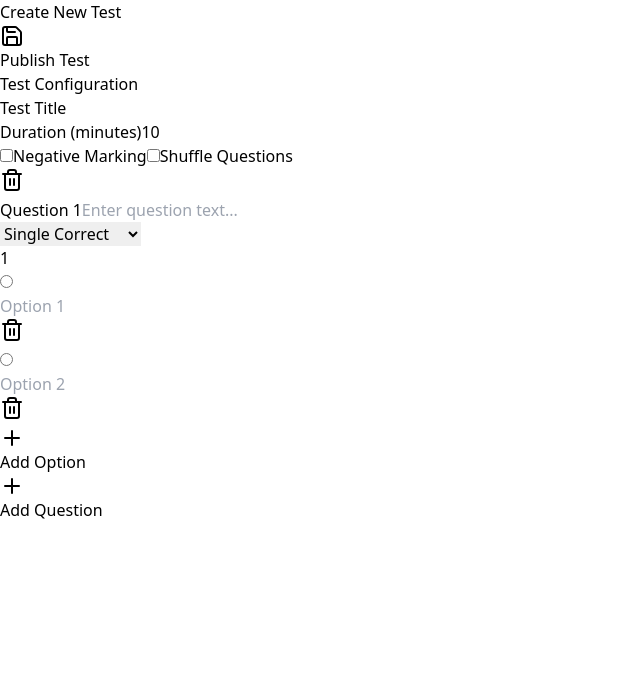
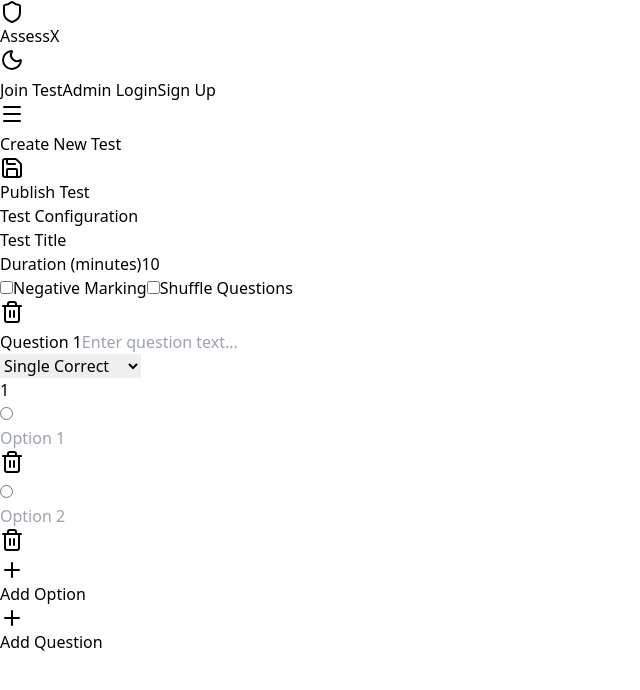
Before and after one commit to 04shubham7/AssessX, a React (Vite) app in the folder client/: page /admin/create-test in a window 1280 px wide. Shown: the top 690 px of the page, without its empty margins (0-640 px from the left). Built offline with nearby package versions, Linux system fonts and the light colour scheme; no server answers.

Commit message:
feat(ui): update app routing, global theme context and navbar

```diff
--- a/client/src/App.jsx
+++ b/client/src/App.jsx
@@ -15,11 +15,17 @@ import WaitingRoom from './pages/Student/WaitingRoom';
 import ExamPortal from './pages/Student/ExamPortal';
 import ResultSummary from './pages/Student/ResultSummary';
 
+import { ThemeProvider } from './context/ThemeContext';
+import Navbar from './components/Navbar';
+
 const App = () => {
   return (
+    <ThemeProvider>
       <SocketProvider>
         <Router>
-        <div className="min-h-screen bg-gray-50 text-gray-900 font-sans">
+          <div className="min-h-screen bg-gray-50 dark:bg-gray-900 text-gray-900 dark:text-white font-sans transition-colors duration-300">
+            <Navbar />
+            <div className="pt-16"> {/* Add padding for fixed navbar */}
               <Routes>
                 <Route path="/" element={<LandingPage />} />
 
@@ -44,8 +50,10 @@ const App = () => {
                 <Route path="*" element={<Navigate to="/" />} />
               </Routes>
             </div>
+          </div>
         </Router>
       </SocketProvider>
+    </ThemeProvider>
   );
 };
 
--- /dev/null
+++ b/client/src/components/Navbar.jsx
@@ -0,0 +1,120 @@
+import React from 'react';
+import { Link, useNavigate, useLocation } from 'react-router-dom';
+import { useTheme } from '../context/ThemeContext';
+import { Sun, Moon, LogOut, Shield, Menu, X } from 'lucide-react';
+import { useState } from 'react';
+
+const Navbar = () => {
+    const { isDarkMode, toggleTheme } = useTheme();
+    const navigate = useNavigate();
+    const location = useLocation();
+    const [isMenuOpen, setIsMenuOpen] = useState(false);
+
+    const isAdmin = localStorage.getItem('adminToken');
+    const adminName = localStorage.getItem('adminName');
+
+    const handleLogout = () => {
+        localStorage.removeItem('adminToken');
+        localStorage.removeItem('adminName');
+        navigate('/auth/login');
+    };
+
+    const isExamPage = location.pathname.startsWith('/exam/attempt');
+
+    // Don't show navbar on actual exam attempt page to prevent distractions/exit
+    if (isExamPage) return null;
+
+    return (
+        <nav className="fixed w-full z-50 bg-white/80 dark:bg-gray-900/80 backdrop-blur-md border-b border-gray-100 dark:border-gray-800 transition-colors duration-300">
+            <div className="max-w-7xl mx-auto px-4 sm:px-6 lg:px-8">
+                <div className="flex justify-between items-center h-16">
+
+                    {/* Logo */}
+                    <Link to="/" className="flex items-center space-x-2">
+                        <Shield className="h-8 w-8 text-indigo-600 dark:text-indigo-400" />
+                        <span className="text-xl font-bold bg-clip-text text-transparent bg-gradient-to-r from-indigo-600 to-purple-600 dark:from-indigo-400 dark:to-purple-400">
+                            AssessX
+                        </span>
+                    </Link>
+
+                    {/* Desktop Actions */}
+                    <div className="hidden md:flex items-center space-x-6">
+                        <button
+                            onClick={toggleTheme}
+                            className="p-2 rounded-full hover:bg-gray-100 dark:hover:bg-gray-800 text-gray-600 dark:text-gray-300 transition-colors"
+                        >
+                            {isDarkMode ? <Sun className="w-5 h-5" /> : <Moon className="w-5 h-5" />}
+                        </button>
+
+                        {isAdmin ? (
+                            <div className="flex items-center space-x-4">
+                                <span className="text-sm font-medium text-gray-700 dark:text-gray-300">
+                                    {adminName}
+                                </span>
+                                <Link to="/admin/dashboard" className="text-sm font-medium text-gray-600 dark:text-gray-300 hover:text-indigo-600 dark:hover:text-indigo-400">
+                                    Dashboard
+                                </Link>
+                                <button
+                                    onClick={handleLogout}
+                                    className="flex items-center px-4 py-2 text-sm font-medium text-white bg-red-500 hover:bg-red-600 rounded-full transition-colors"
+                                >
+                                    <LogOut className="w-4 h-4 mr-2" /> Logout
+                                </button>
+                            </div>
+                        ) : (
+                            <div className="flex items-center space-x-4">
+                                <Link to="/student" className="text-sm font-medium text-gray-600 dark:text-gray-300 hover:text-indigo-600 dark:hover:text-indigo-400">
+                                    Join Test
+                                </Link>
+                                <Link to="/auth/login" className="text-sm font-medium text-gray-600 dark:text-gray-300 hover:text-indigo-600 dark:hover:text-indigo-400">
+                                    Admin Login
+                                </Link>
+                                <Link to="/auth/register" className="px-4 py-2 text-sm font-medium text-white bg-indigo-600 hover:bg-indigo-700 rounded-full transition-colors">
+                                    Sign Up
+                                </Link>
+                            </div>
+                        )}
+                    </div>
+
+                    {/* Mobile Menu Button */}
+                    <div className="md:hidden flex items-center">
+                        <button
+                            onClick={() => setIsMenuOpen(!isMenuOpen)}
+                            className="p-2 text-gray-600 dark:text-gray-300"
+                        >
+                            {isMenuOpen ? <X /> : <Menu />}
+                        </button>
+                    </div>
+                </div>
+            </div>
+
+            {/* Mobile Menu */}
+            {isMenuOpen && (
+                <div className="md:hidden bg-white dark:bg-gray-900 border-t border-gray-100 dark:border-gray-800 px-4 pt-2 pb-4 space-y-2">
+                    <div className="flex justify-between items-center py-2">
+                        <span className="text-sm text-gray-500 dark:text-gray-400">Theme</span>
+                        <button onClick={toggleTheme} className="p-2 text-gray-600 dark:text-gray-300">
+                            {isDarkMode ? <Sun className="w-5 h-5" /> : <Moon className="w-5 h-5" />}
+                        </button>
+                    </div>
+
+                    {isAdmin ? (
+                        <>
+                            <div className="text-sm font-bold text-gray-900 dark:text-white py-2">{adminName}</div>
+                            <Link to="/admin/dashboard" className="block w-full text-left py-2 text-gray-600 dark:text-gray-300">Dashboard</Link>
+                            <button onClick={handleLogout} className="w-full text-left py-2 text-red-500 font-medium">Logout</button>
+                        </>
+                    ) : (
+                        <>
+                            <Link to="/student" className="block w-full py-2 text-gray-600 dark:text-gray-300">Join Test</Link>
+                            <Link to="/auth/login" className="block w-full py-2 text-gray-600 dark:text-gray-300">Admin Login</Link>
+                            <Link to="/auth/register" className="block w-full py-2 text-indigo-600 font-bold">Sign Up</Link>
+                        </>
+                    )}
+                </div>
+            )}
+        </nav>
+    );
+};
+
+export default Navbar;
--- /dev/null
+++ b/client/src/context/ThemeContext.jsx
@@ -0,0 +1,33 @@
+import React, { createContext, useContext, useEffect, useState } from 'react';
+
+const ThemeContext = createContext();
+
+export const useTheme = () => useContext(ThemeContext);
+
+export const ThemeProvider = ({ children }) => {
+    const [isDarkMode, setIsDarkMode] = useState(() => {
+        // Check local storage or system preference
+        if (localStorage.getItem('theme') === 'dark') return true;
+        if (localStorage.getItem('theme') === 'light') return false;
+        return window.matchMedia('(prefers-color-scheme: dark)').matches;
+    });
+
+    useEffect(() => {
+        const root = window.document.documentElement;
+        if (isDarkMode) {
+            root.classList.add('dark');
+            localStorage.setItem('theme', 'dark');
+        } else {
+            root.classList.remove('dark');
+            localStorage.setItem('theme', 'light');
+        }
+    }, [isDarkMode]);
+
+    const toggleTheme = () => setIsDarkMode(prev => !prev);
+
+    return (
+        <ThemeContext.Provider value={{ isDarkMode, toggleTheme }}>
+            {children}
+        </ThemeContext.Provider>
+    );
+};
--- a/client/src/index.css
+++ b/client/src/index.css
@@ -1,3 +1,35 @@
 @tailwind base;
 @tailwind components;
 @tailwind utilities;
+
+@layer utilities {
+    .animation-delay-2000 {
+        animation-delay: 2s;
+    }
+
+    .animation-delay-4000 {
+        animation-delay: 4s;
+    }
+}
+
+@keyframes blob {
+    0% {
+        transform: translate(0px, 0px) scale(1);
+    }
+
+    33% {
+        transform: translate(30px, -50px) scale(1.1);
+    }
+
+    66% {
+        transform: translate(-20px, 20px) scale(0.9);
+    }
+
+    100% {
+        transform: translate(0px, 0px) scale(1);
+    }
+}
+
+.animate-blob {
+    animation: blob 7s infinite;
+}
```
Lines whose indentation alone changed are shown as unchanged.
